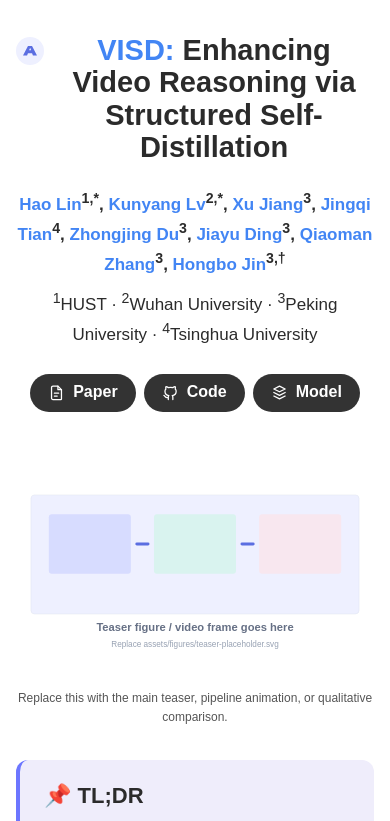
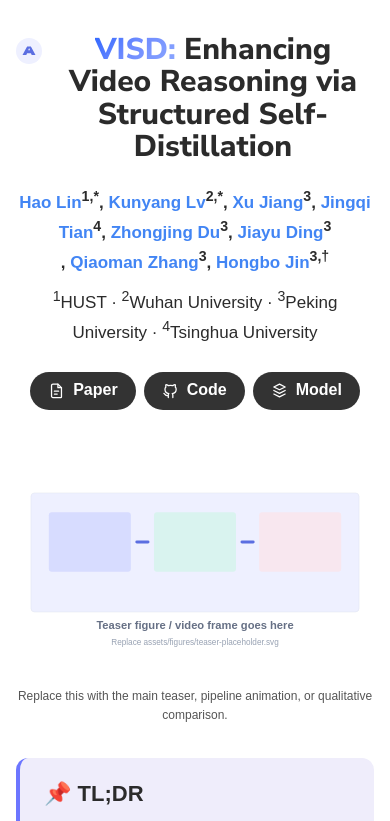
Before and after one commit to lkyyy111/VISD, a plain HTML site: page index.html in a window 390 px wide. Shown: the top 821 px of the page. Drawn offline with Linux system fonts and the light colour scheme.

Commit message:
Refine title typography and gradient

```diff
--- a/index.html
+++ b/index.html
@@ -6,6 +6,9 @@
   <meta name="viewport" content="width=device-width, initial-scale=1" />
   <title>VISD: Enhancing Video Reasoning via Structured Self-Distillation</title>
   <meta name="description" content="VISD project page: Enhancing Video Reasoning via Structured Self-Distillation." />
+  <link rel="preconnect" href="https://fonts.googleapis.com" />
+  <link rel="preconnect" href="https://fonts.gstatic.com" crossorigin />
+  <link href="https://fonts.googleapis.com/css2?family=Nunito+Sans:wght@700;800;900&display=swap" rel="stylesheet" />
   <link rel="stylesheet" href="styles.css" />
 </head>
 
@@ -23,13 +26,14 @@
         <a href="#">Xu Jiang</a><sup>3</sup>,
         <a href="#">Jingqi Tian</a><sup>4</sup>,
         <a href="#">Zhongjing Du</a><sup>3</sup>,
-        <a href="#">Jiayu Ding</a><sup>3</sup>,
+        <a href="#">Jiayu Ding</a><sup>3</sup><br />,
         <a href="#">Qiaoman Zhang</a><sup>3</sup>,
         <a href="#">Hongbo Jin</a><sup>3,&dagger;</sup>
       </p>
 
       <p class="affiliations">
-        <sup>1</sup>HUST &middot; <sup>2</sup>Wuhan University &middot; <sup>3</sup>Peking University &middot; <sup>4</sup>Tsinghua University
+        <sup>1</sup>HUST &middot; <sup>2</sup>Wuhan University &middot; <sup>3</sup>Peking University &middot;
+        <sup>4</sup>Tsinghua University
       </p>
 
       <div class="button-row">
--- a/styles.css
+++ b/styles.css
@@ -43,27 +43,34 @@ img {
 
 h1 {
   display: flex;
-  align-items: center;
+  align-items: flex-start;
   justify-content: center;
   gap: 10px;
-  max-width: 920px;
-  margin: 0 auto 24px;
-  font-size: 36px;
+  max-width: 940px;
+  margin: 0 auto 22px;
+  font-family: "Avenir Next", "Nunito Sans", "Segoe UI", sans-serif;
+  font-size: clamp(34px, 3.2vw, 46px);
   font-weight: 800;
-  line-height: 1.12;
+  line-height: 1.06;
   letter-spacing: 0;
 }
 
 .title-logo {
   flex: 0 0 auto;
-  width: 34px;
-  height: 34px;
+  width: 30px;
+  height: 30px;
+  margin-top: 6px;
   border-radius: 50%;
   object-fit: contain;
 }
 
 .accent {
-  color: var(--link);
+  display: inline-block;
+  background: linear-gradient(135deg, #2f66ff 0%, #6f8cff 45%, #8da8ff 100%);
+  -webkit-background-clip: text;
+  background-clip: text;
+  -webkit-text-fill-color: transparent;
+  color: transparent;
 }
 
 .authors {
@@ -217,13 +224,14 @@ pre {
 
   h1 {
     align-items: flex-start;
-    font-size: 29px;
+    font-size: 30px;
+    line-height: 1.08;
   }
 
   .title-logo {
-    width: 28px;
-    height: 28px;
-    margin-top: 3px;
+    width: 26px;
+    height: 26px;
+    margin-top: 4px;
   }
 
   .authors,
```
